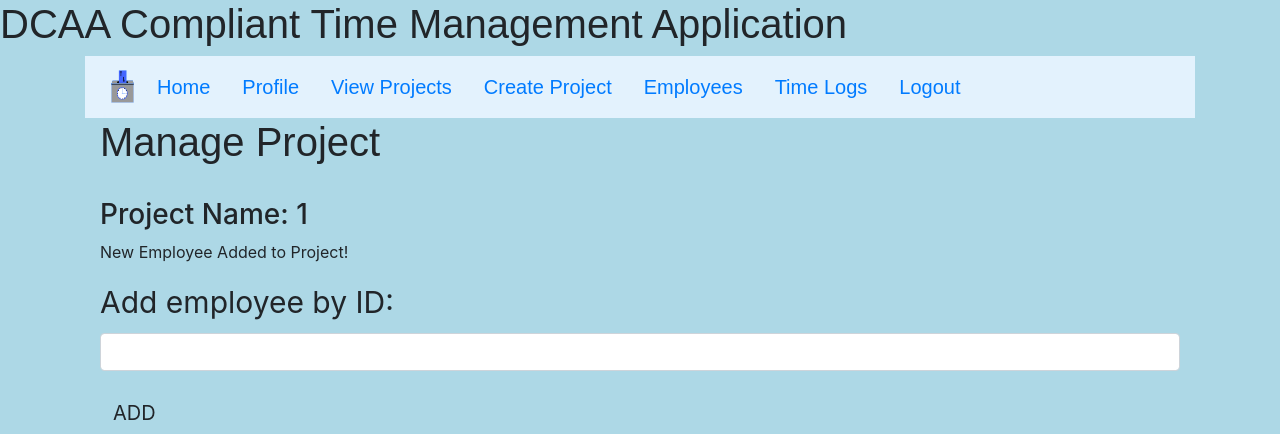
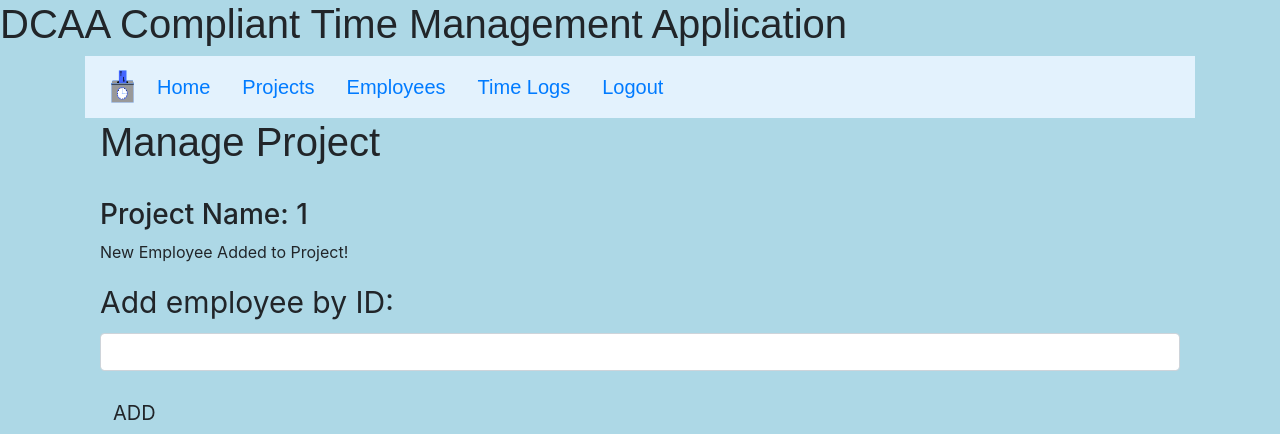
Before and after one commit to jsines/CSI4999-project, a Flask app: page /ManageProjects/1 in a window 1280 px wide. Shown: the top 434 px of the page. Run offline with Flask 2, Linux system fonts and the light colour scheme; the visitor is signed in with stand-in values (Sample User, id 1); data comes from the database, SQL or seed files in the repository; data that the repository does not hold is empty; some libraries are stand-ins or nearby versions.

Commit message:
Projects in navbar consolidated, removed > on viewprojects page

```diff
--- a/project/main_bp.py
+++ b/project/main_bp.py
@@ -120,7 +120,7 @@ def profile():
     if current_user.is_employee:
         emp_id = Employee.query.filter_by(user_id=current_user.id).first()
         row = Employee.query.filter_by(employeeID=emp_id.employeeID)
-        return render_template('profile.html', name=current_user.name, row=row)
+        return render_template('profile.html', name=emp_id.name, row=row)
     return render_template('profile.html', name=current_user.name)
 
 @main.route('/invite')
--- a/project/templates/base.html
+++ b/project/templates/base.html
@@ -26,19 +26,14 @@
                 <li class="nav-item">
                     <a class="nav-link" href="{{ url_for('main.index') }}">Home</a>
                 </li>
-                {% if current_user.is_authenticated %}
+                {% if current_user.is_authenticated and current_user.is_employee %}
                 <li class="nav-item">
                     <a class="nav-link" href="{{ url_for('main.profile') }}">Profile</a>
                 </li>
                 {% endif %}
                 {% if current_user.is_authenticated and not current_user.is_employee %}
                     <li class="nav-item">
-                        <a class="nav-link" href="{{ url_for('main.view_projects') }}">View Projects</a>
-                    </li>
-                {% endif %}
-                {% if current_user.is_authenticated and not current_user.is_employee %}
-                    <li class="nav-item">
-                        <a class="nav-link" href="{{ url_for('main.create_project') }}">Create Project</a>
+                        <a class="nav-link" href="{{ url_for('main.view_projects') }}">Projects</a>
                     </li>
                 {% endif %}
                 {% if not current_user.is_authenticated %}
--- a/project/templates/viewProjects.html
+++ b/project/templates/viewProjects.html
@@ -2,12 +2,13 @@
 {% block content %}
 <link rel="stylesheet" href='/static/stylesheet.css' />
 <div class="container">
+    <a class="nav-link" href="{{ url_for('main.create_project') }}">Create Project</a>
     <table class="table table-striped">
     <thead>
       <tr class="">
         <th>Project Name</th>
         <th>Hours (TODO)</th>
-          <th>Ongoing?</th>>
+        <th>Ongoing?</th>
         <th>Options</th>
       </tr>
     </thead>
```
